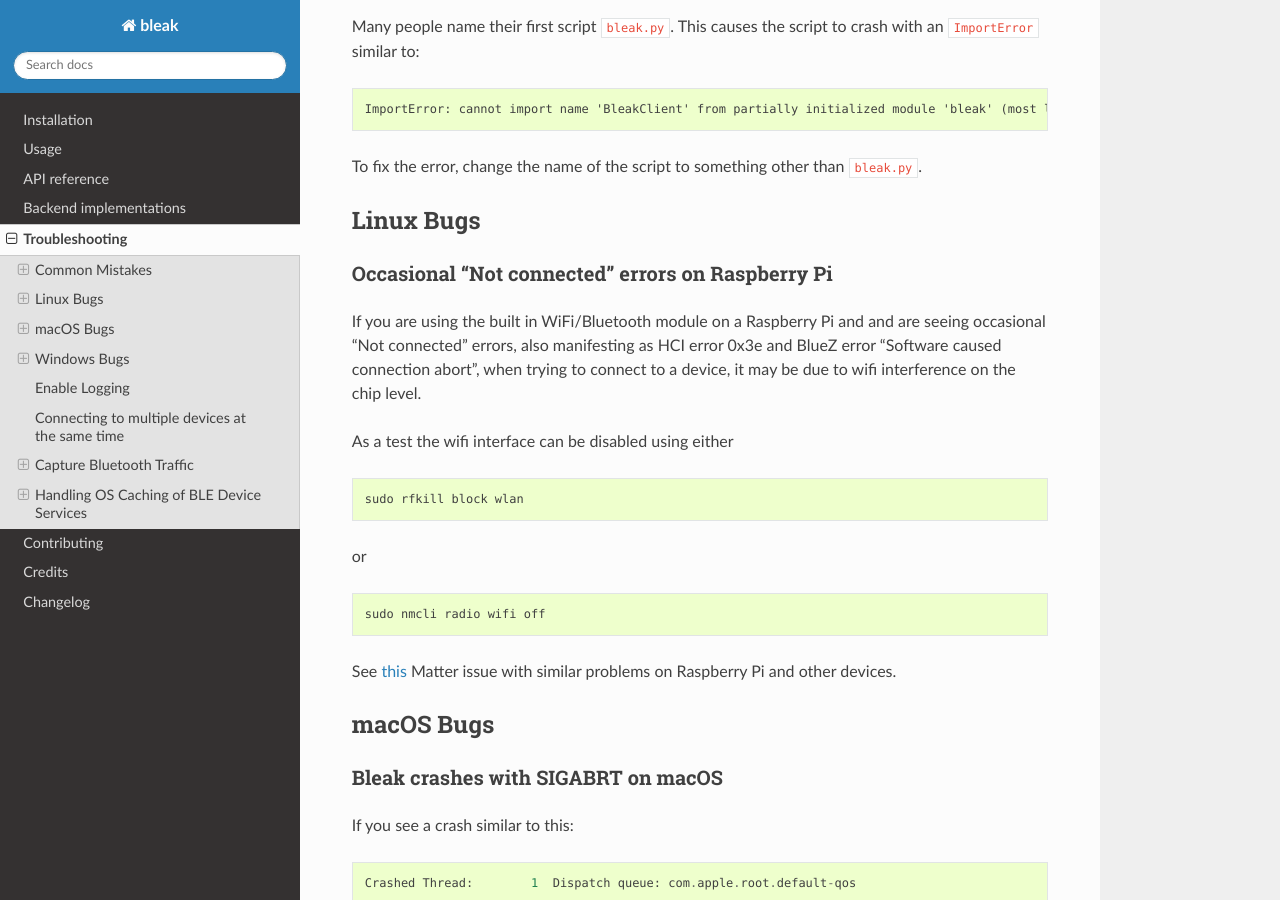
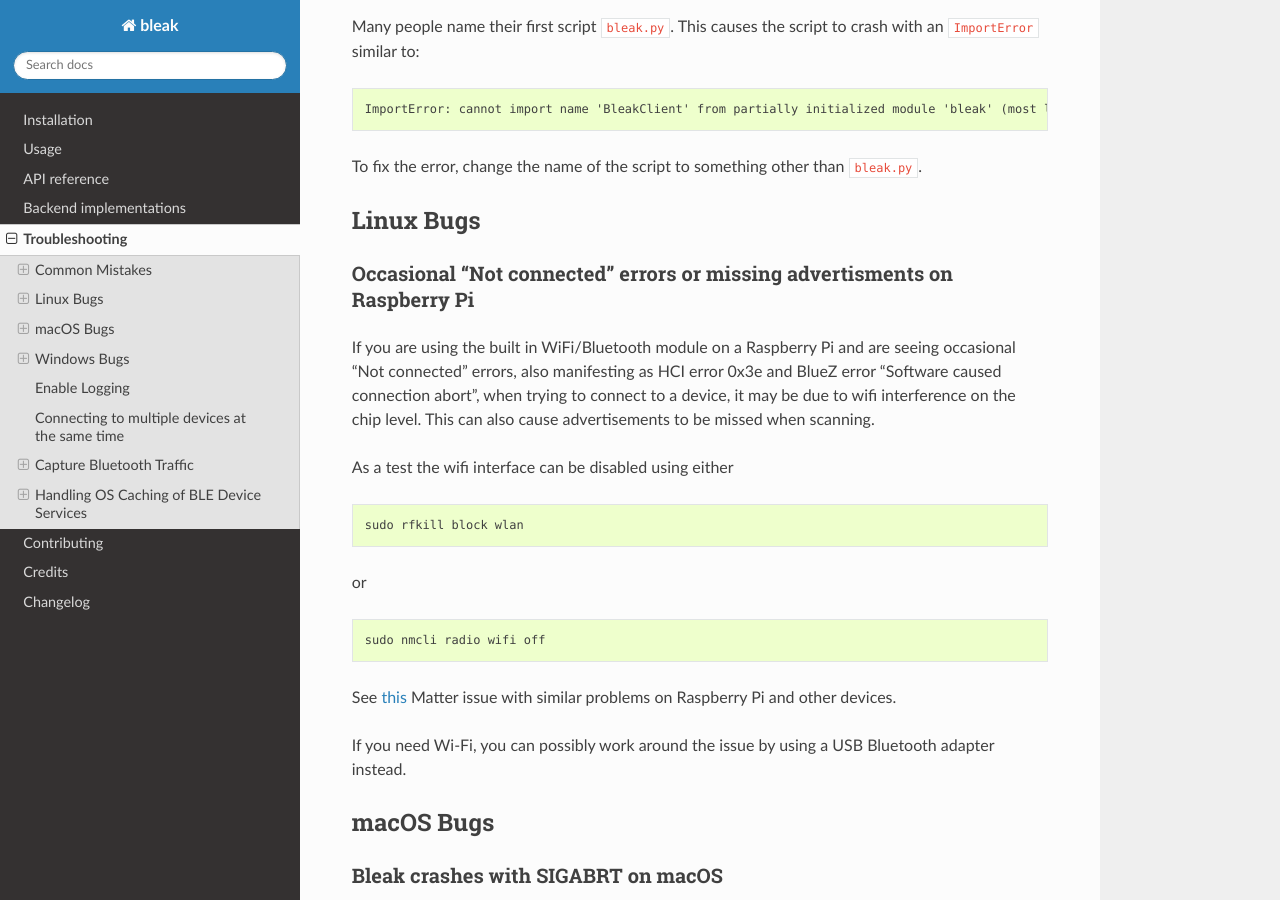
Before and after one commit to hbldh/bleak, a Sphinx documentation site: the page built from docs/troubleshooting.rst, in a window 1280 px wide and 900 px high, scrolled down 1994 px. Built offline with Sphinx 7.4.7 and the Read the Docs theme 3.1.0, drawn with Linux system fonts in a browser that asks for light colours.

Commit message:
docs: update RPi troubleshooting section
Fixes: https://github.com/hbldh/bleak/issues/1747

```diff
--- a/docs/troubleshooting.rst
+++ b/docs/troubleshooting.rst
@@ -122,13 +122,14 @@ To fix the error, change the name of the script to something other than ``bleak.
 Linux Bugs
 ----------
 
-Occasional "Not connected" errors on Raspberry Pi
-=================================================
+Occasional "Not connected" errors or missing advertisments on Raspberry Pi
+==========================================================================
 
-If you are using the built in WiFi/Bluetooth module on a Raspberry Pi and and are seeing occasional
-"Not connected" errors, also manifesting as HCI error 0x3e and BlueZ error "Software caused
-connection abort", when trying to connect to a device, it may be due to wifi interference on
-the chip level.
+If you are using the built in WiFi/Bluetooth module on a Raspberry Pi and are
+seeing occasional "Not connected" errors, also manifesting as HCI error 0x3e
+and BlueZ error "Software caused connection abort", when trying to connect to
+a device, it may be due to wifi interference on the chip level. This can also
+cause advertisements to be missed when scanning.
 
 As a test the wifi interface can be disabled using either
 
@@ -144,6 +145,9 @@ or
 
 See `this <https://github.com/project-chip/connectedhomeip/issues/16178>`_ Matter issue
 with similar problems on Raspberry Pi and other devices.
+
+If you need Wi-Fi, you can possibly work around the issue by using a USB
+Bluetooth adapter instead.
 
 ----------
 macOS Bugs
```
